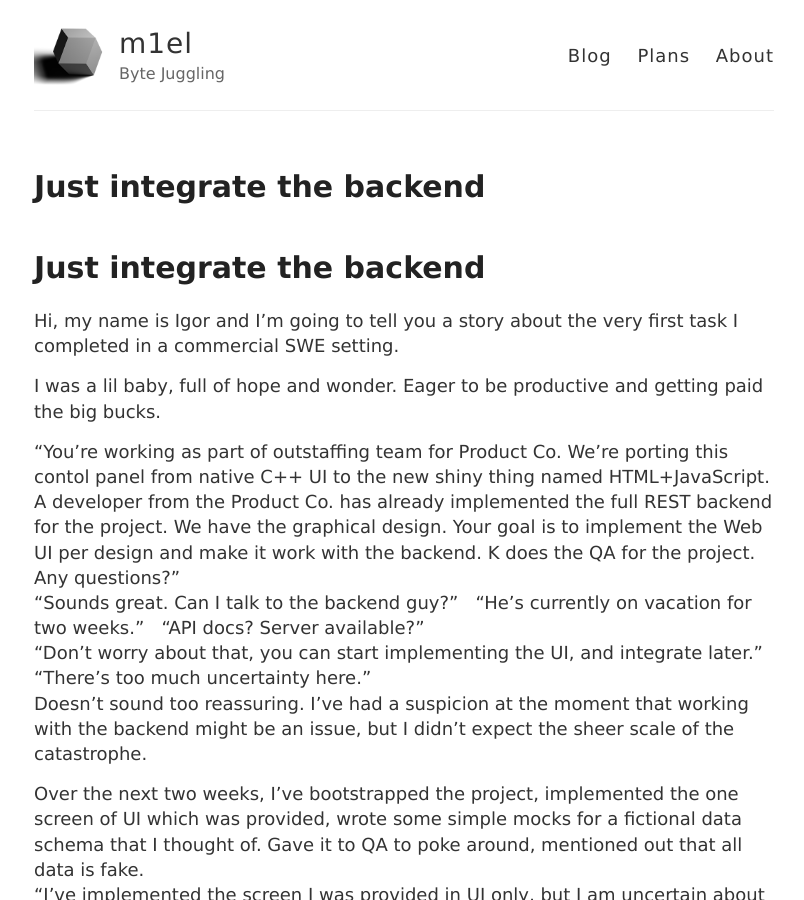
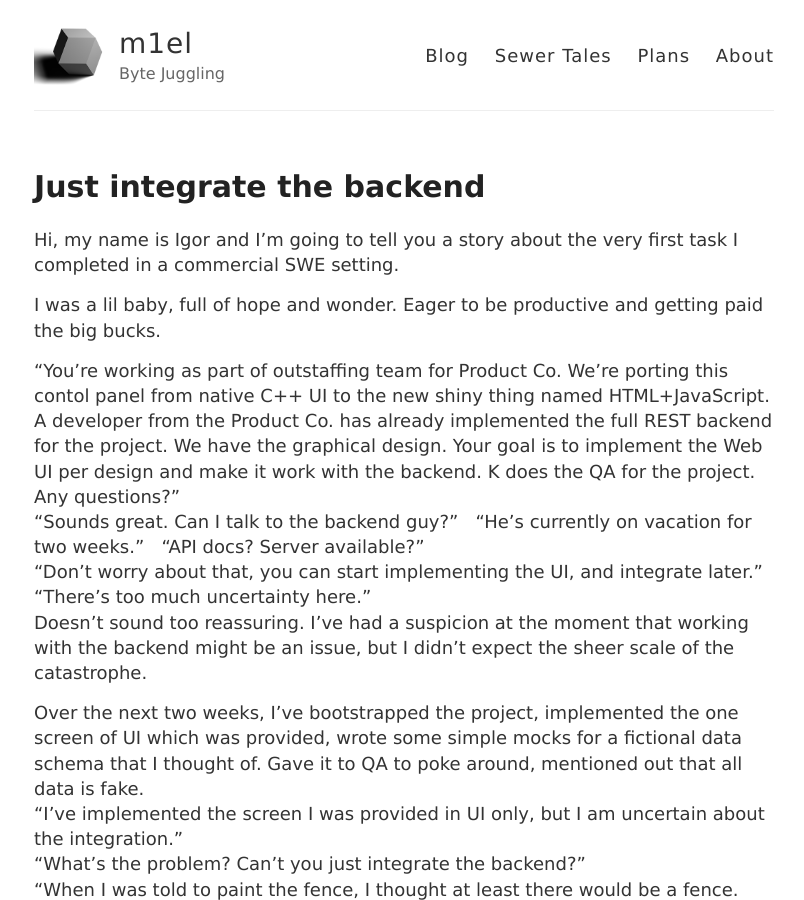
Before and after one commit to m1el/m1el.github.io, a Jekyll site: the page built from coding-sewer-tales/001-just-integrate-the-backend.md, in a window 1280 px wide and 900 px high. Shown: the whole window, without its empty margins (236-1040 px from the left). Built offline with Jekyll 4.4.1, drawn with Linux system fonts in a browser that asks for light colours; our own code applies the rules of GitHub Pages for plain Markdown files; some of the changed lines change nothing that is shown.

Commit message:
update jekyll, make thing build

```diff
--- a/_config.yml
+++ b/_config.yml
@@ -64,7 +64,8 @@
   style: :expanded # You might prefer to minify using :compressed
 
 # Use the following plug-ins
-gems:
+plugins:
+  - jekyll-paginate # Paginate the blog index
   - jekyll-sitemap # Create a sitemap using the official Jekyll sitemap gem
 
 # Exclude these files from your production _site
@@ -73,3 +74,10 @@
     - Gemfile.lock
     - LICENSE
     - README.md
+    - vendor
+    # scratch assets living next to the coding-sewer-tales drafts
+    - coding-sewer-tales/o
+    - coding-sewer-tales/dec_pw
+    - coding-sewer-tales/*.blend
+    - coding-sewer-tales/*.mkv
+    - coding-sewer-tales/cmp_*.png
--- a/_layouts/default.html
+++ b/_layouts/default.html
@@ -32,6 +32,7 @@
 
           <nav>
             <a href="{{ site.baseurl }}/">Blog</a>
+            <a href="{{ site.baseurl }}/coding-sewer-tales/">Sewer Tales</a>
             <a href="{{ site.baseurl }}/plans">Plans</a>
             <a href="{{ site.baseurl }}/about">About</a>
           </nav>
--- a/coding-sewer-tales/001-just-integrate-the-backend.md
+++ b/coding-sewer-tales/001-just-integrate-the-backend.md
@@ -1,4 +1,10 @@
-# Just integrate the backend
+---
+layout: page
+title: Just integrate the backend
+permalink: /coding-sewer-tales/001-just-integrate-the-backend/
+series: coding-sewer-tales
+order: 1
+---
 
 Hi, my name is Igor and I'm going to tell you a story about the very first task I completed in a commercial SWE setting.
 
```
Also changed, not shown: .github/workflows/pages.yml (added), 1 other file.
